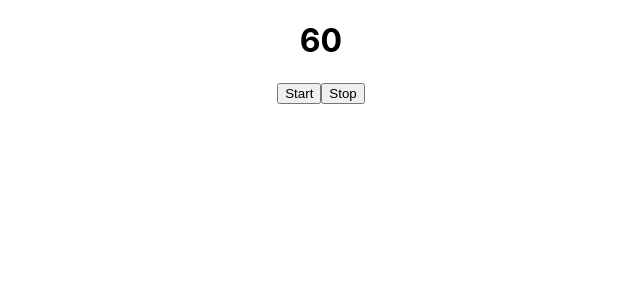
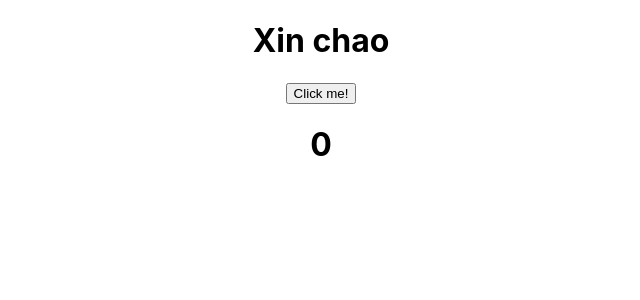
Before and after one commit to hhgiap241/StudentMangementReactApp, a React (Create React App) app: page / in a window 1280 px wide. Shown: the top 300 px of the page, without its empty margins (319-959 px from the left). Built offline with nearby package versions, Linux system fonts and the light colour scheme.

Commit message:
add click to increase number using useCallback and memo

```diff
--- a/src/App.js
+++ b/src/App.js
@@ -1,16 +1,18 @@
 import './App.css';
-
-
-import {CountDownWithStopBtn} from "./CountDownWithStopBtn";
-
-
+import IncreaseOnClickWithMemoAndCallback from "./IncreaseOnClickWithMemoAndCallback";
+import {useCallback, useState} from "react";
 
 
 function App() {
-
+    const [count, setCount] = useState(0);
+    console.log('re-render parent');
+    const handleIncrease = useCallback(() => {
+        setCount(count + 1)
+    }, []);
     return (
         <div className="App">
-            <CountDownWithStopBtn/>
+            <IncreaseOnClickWithMemoAndCallback handleIncrease={handleIncrease}/>
+            <h1>{count}</h1>
         </div>
     );
 }
--- a/src/IncreaseOnClickWithMemoAndCallback.js
+++ b/src/IncreaseOnClickWithMemoAndCallback.js
@@ -0,0 +1,12 @@
+import React, {memo} from "react";
+
+const IncreaseOnClickWithMemoAndCallback = (props) =>{
+    console.log('re-render child');
+    return (
+        <>
+            <h1>Xin chao</h1>
+            <button onClick={props.handleIncrease}>Click me!</button>
+        </>
+    )
+}
+export default memo(IncreaseOnClickWithMemoAndCallback);
```
